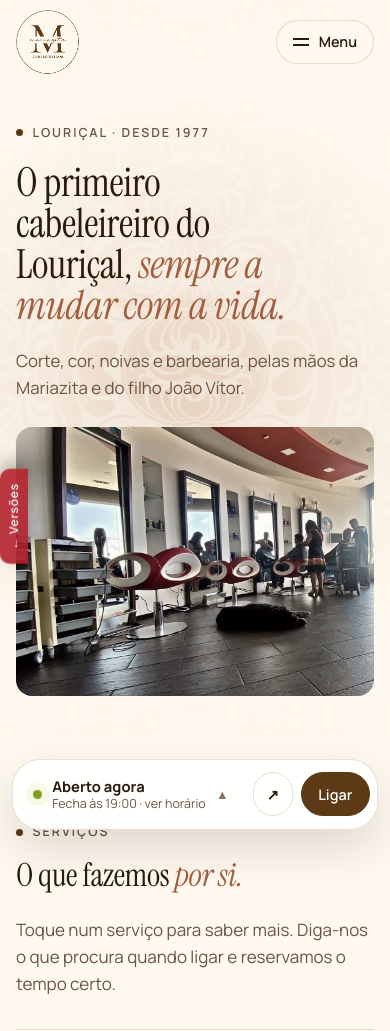
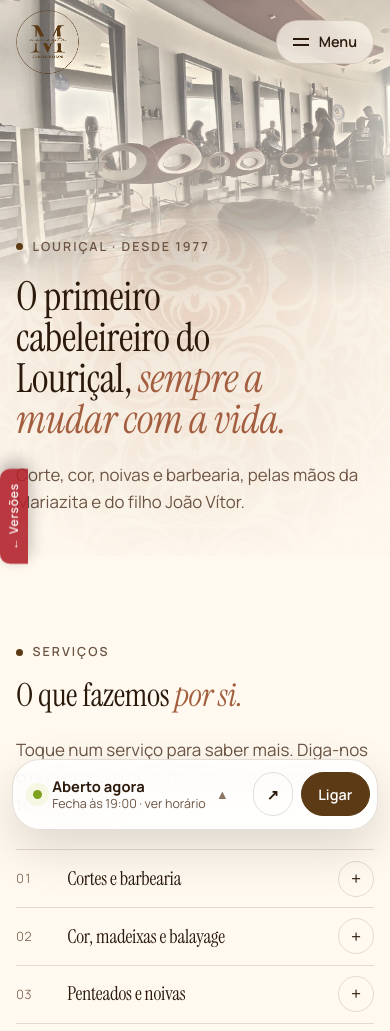
Before and after one commit to rensantos/mariazita-cabeleireiros, a plain HTML site: page inovador-claro-logo/index.html in a window 390 px wide. Shown: the top 1031 px of the page. Drawn offline with Linux system fonts and the light colour scheme.

Commit message:
Fade the hero photo into the background on phones too
Co-Authored-By: Claude Opus 5.5 <noreply@anthropic.com>
Claude-Session: https://claude.ai/code/session_01CrbcXm8aMZjSWZEgjEZbeu

```diff
--- a/inovador-claro-logo/index.html
+++ b/inovador-claro-logo/index.html
@@ -81,8 +81,10 @@ section{position:relative;padding-block:clamp(5rem,12vw,9rem)}
 .hero .foto{filter:saturate(.55) sepia(.18);opacity:.55;-webkit-mask-image:linear-gradient(90deg,transparent 0,#000 55%),linear-gradient(180deg,#000 72%,transparent);-webkit-mask-composite:source-in;mask-image:linear-gradient(90deg,transparent 0,#000 55%),linear-gradient(180deg,#000 72%,transparent);mask-composite:intersect}
 .hero .foto-luz{-webkit-mask-image:radial-gradient(circle 260px at var(--fx,60%) var(--fy,45%),#000 0%,rgba(0,0,0,.6) 45%,transparent 100%),linear-gradient(90deg,transparent 0,#000 50%);-webkit-mask-composite:source-in;
   mask-image:radial-gradient(circle 260px at var(--fx,60%) var(--fy,45%),#000 0%,rgba(0,0,0,.6) 45%,transparent 100%),linear-gradient(90deg,transparent 0,#000 50%);mask-composite:intersect}
-.hero-foto{display:none}
-@media (max-width:899px){.hero .foto,.hero .foto-luz{display:none}.hero-foto{display:block;width:100%;aspect-ratio:4/3;object-fit:cover;border-radius:16px;margin-top:1.6rem}}
+@media (max-width:899px){.hero .foto-luz{display:none}
+  .hero .foto{inset:0 0 auto 0;width:100%;height:clamp(300px,62vw,440px);background-position:40% 40%;opacity:.6;
+    -webkit-mask-image:linear-gradient(180deg,#000 35%,transparent 100%);-webkit-mask-composite:source-over;mask-image:linear-gradient(180deg,#000 35%,transparent 100%);mask-composite:add}
+  .hero .inner{padding-top:clamp(230px,50vw,340px)}}
 @media (min-width:900px){.hero{min-height:min(78svh,640px);align-content:center}}
 /* O ano gigante, com a fotografia do salão dentro das letras */
 .year-photo{font-family:var(--serif);font-size:min(13vw,15svh);line-height:.8;letter-spacing:-.03em;margin-top:clamp(1.5rem,3vw,2.5rem);user-select:none;white-space:nowrap;
@@ -306,7 +308,6 @@ footer.site a:hover{color:var(--fg)}
           <p class="lede">Corte, cor, noivas e barbearia, pelas mãos da Mariazita e do filho João Vítor.</p>
         </div>
       </div>
-      <img class="hero-foto" src="fotos/hero-salao.jpg" alt="O salão por dentro" width="1150" height="968">
     </div>
   </section>
 
```
Also changed, not shown: inovador-leve-logo/index.html (+4 -3 lines).
